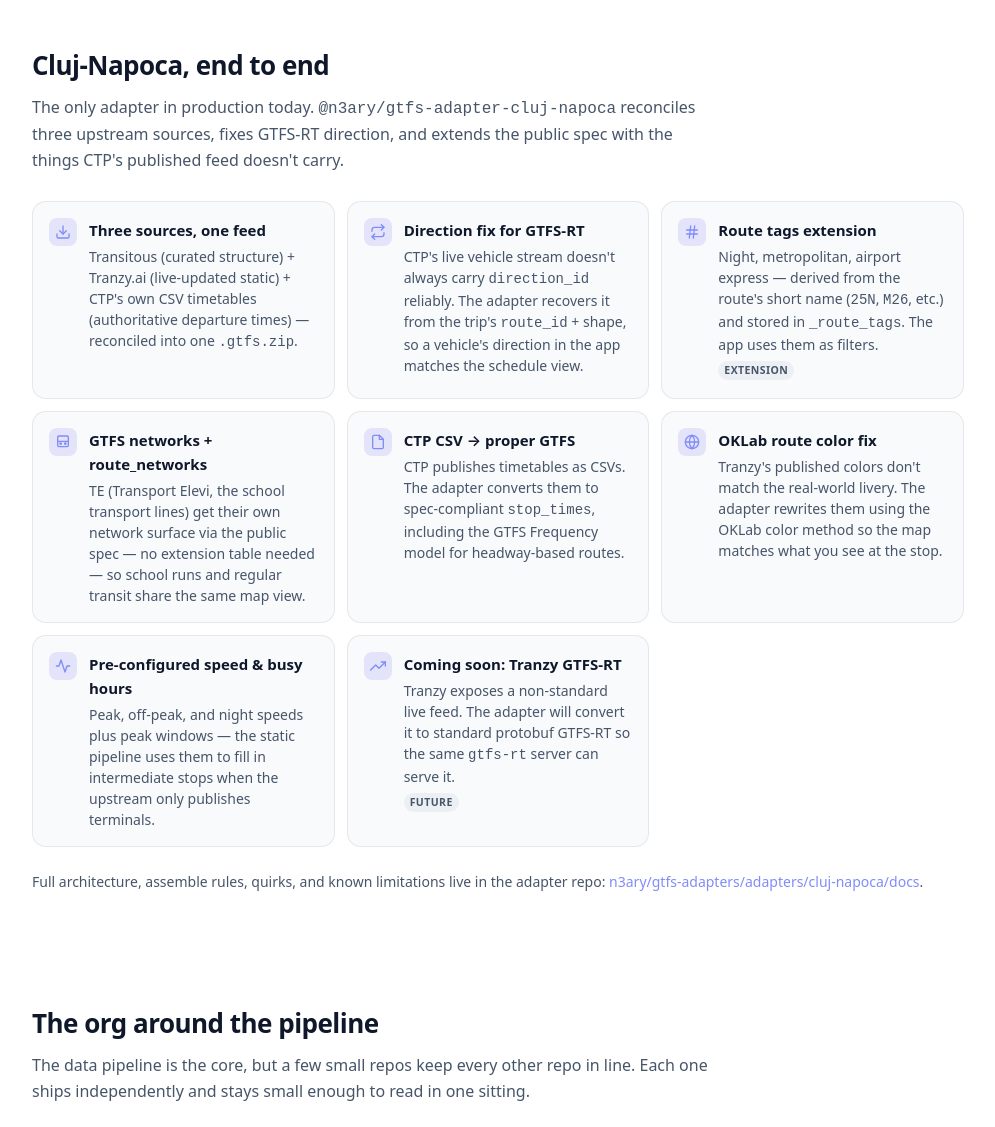
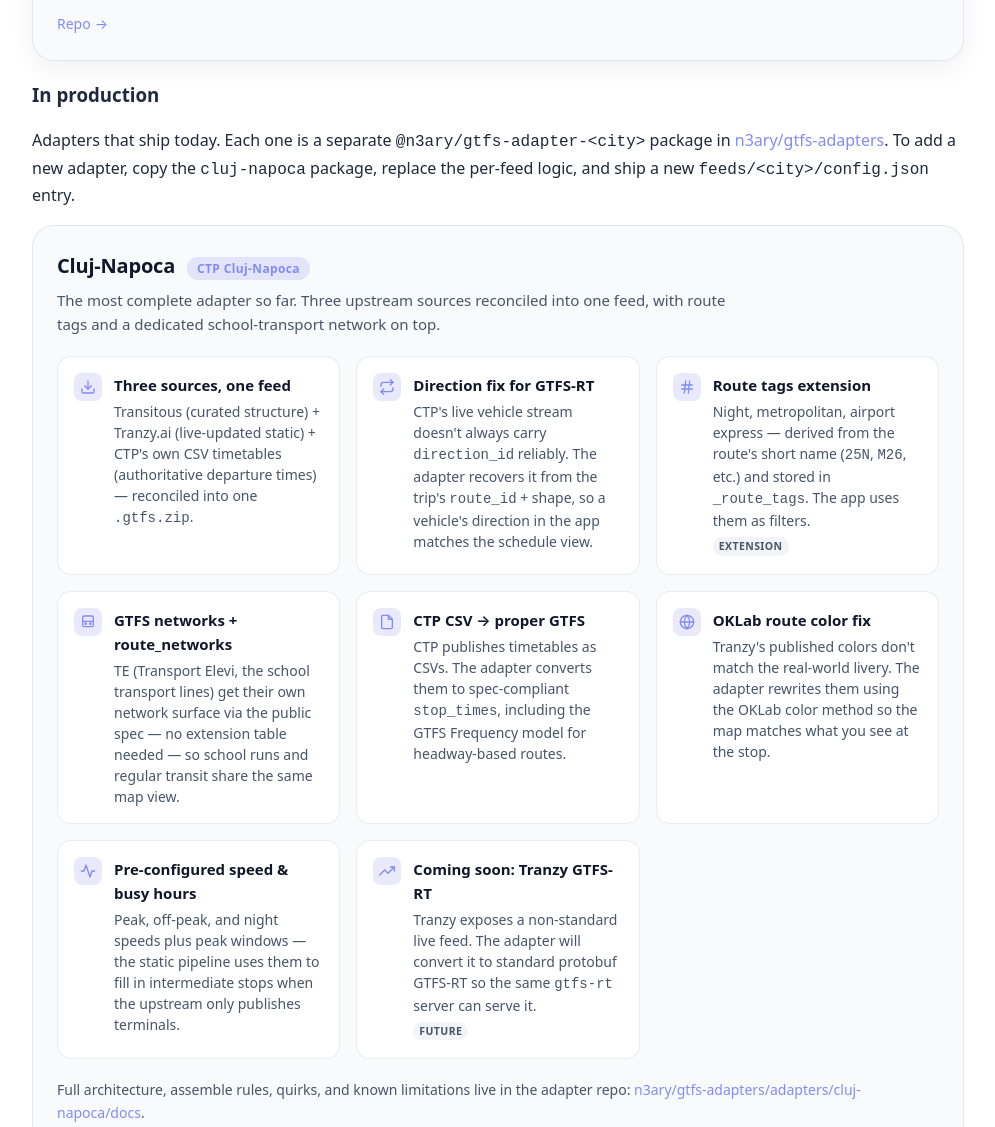
Before and after one commit to n3ary/website, a plain HTML site: page developers/index.html in a window 1280 px wide. Shown: the part 2632-3759 px from the top of the page, without its empty margins (142-1137 px from the left). Drawn offline with Linux system fonts and the light colour scheme.

Commit message:
feat(developers): consolidate adapters into a single section
User review of the dev page structure: the previous layout had two
separate sections, "Per-feed adapters" (the contract) and "Cluj-Napoca,
end to end" (8 feature cards). That made Cluj feel like the centerpiece
of the adapter story when it's just the most complete example.

Refactored to a single "Adapters" section with three sub-blocks:

  - The contract (h3): the three subpaths every adapter exposes
    (/ingest, /static, /rt). Moved here from the old standalone
    "Per-feed adapters" section.
  - In production (h3): a list of adapters that ship today. Each one
    is an <article class="adapter"> block with a feed-badge, a lead,
    and the feature cards. Cluj-Napoca is the first one; the structure
    is designed so a future Bucharest adapter (or any other) is a
    copy-the-block-and-rename operation, not a section rewrite.
  - "More coming" placeholder: a dashed-border <article class="adapter
    coming"> block at the end of the production list, signaling where
    new adapters will land.

Renamed:
  - cluj-grid  -> .grid (reused the existing helper)
  - cluj-item  -> .adapter-item (the inner feature card; same shape
                  will be reused for future adapter blocks)
  - cluj-callout -> .extras-cta (home page CTA; the section is now
                    feed-agnostic so the class shouldn't be either)

Home page:
  - "More in Cluj-Napoca" section -> "Beyond standard GTFS" (id:
    extensions). Lead is now feed-agnostic. The three Cluj-Napoca
    cards stay; they already carry a feed badge, so adding a Bucharest
    card later is a copy-the-card operation.
  - The CTA below the section now points to /developers/#adapters
    (the new consolidated section) instead of /developers/#cluj.

Adding a new adapter now requires:
  1. New @n3ary/gtfs-adapter-<city> package in n3ary/gtfs-adapters
  2. New feeds/<city>/config.json in n3ary/gtfs-publisher
  3. On this site, a new <article class="adapter"> block in the
     "In production" sub-section, with the city name, feed badge,
     lead paragraph, and feature cards. The "More coming" placeholder
     can stay (it signals the list is open) or be removed once the
     list is long enough.

```diff
--- a/developers/index.html
+++ b/developers/index.html
@@ -291,6 +291,54 @@
     }
     .card .links a:hover::after { transform: translateX(2px); }
 
+    /* --- Adapter block (per-feed sub-section) ------------------------- */
+
+    .adapter {
+      background: var(--surface);
+      border: 1px solid var(--line);
+      border-radius: var(--radius-lg);
+      padding: 24px;
+      margin-top: 16px;
+    }
+    .adapter-head {
+      display: flex; align-items: baseline; gap: 12px;
+      flex-wrap: wrap;
+      margin-bottom: 6px;
+    }
+    .adapter-head h4 {
+      margin: 0;
+      font-size: 20px;
+      font-weight: 700;
+      letter-spacing: -0.01em;
+      color: var(--ink-strong);
+    }
+    .feed-badge {
+      display: inline-block;
+      padding: 2px 10px;
+      border-radius: 999px;
+      background: rgba(79, 70, 229, 0.12);
+      color: var(--indigo-light);
+      font-size: 12px;
+      font-weight: 600;
+      letter-spacing: 0.03em;
+    }
+    .adapter-lead {
+      margin: 0 0 20px;
+      color: var(--ink-muted);
+      font-size: 15px;
+      max-width: 680px;
+    }
+    .adapter.coming {
+      background: transparent;
+      border: 1px dashed var(--line-strong);
+      text-align: center;
+    }
+    .adapter.coming .adapter-head { justify-content: center; }
+    .adapter.coming .adapter-lead {
+      margin: 0;
+      font-size: 14px;
+    }
+
     /* --- Spec badges row --------------------------------------------- */
 
     .specs {
@@ -307,21 +355,16 @@
     .spec strong { color: var(--ink-strong); font-weight: 600; }
     .spec span { color: var(--ink-muted); font-size: 13px; }
 
-    /* --- Cluj nested list -------------------------------------------- */
+    /* --- Adapter feature card ----------------------------------------- */
 
-    .cluj-grid {
-      display: grid;
-      grid-template-columns: repeat(auto-fit, minmax(280px, 1fr));
-      gap: 12px;
-    }
-    .cluj-item {
+    .adapter-item {
       display: flex; gap: 12px;
       padding: 16px;
-      background: var(--surface);
+      background: var(--bg);
       border: 1px solid var(--line);
       border-radius: var(--radius);
     }
-    .cluj-item .ico {
+    .adapter-item .ico {
       flex: 0 0 auto;
       width: 28px; height: 28px;
       border-radius: 8px;
@@ -329,19 +372,19 @@
       color: var(--indigo-light);
       display: inline-flex; align-items: center; justify-content: center;
     }
-    .cluj-item h4 {
+    .adapter-item h4 {
       margin: 0 0 4px;
       font-size: 15px;
       font-weight: 600;
       color: var(--ink-strong);
     }
-    .cluj-item p {
+    .adapter-item p {
       margin: 0;
       color: var(--ink-muted);
       font-size: 14px;
       line-height: 1.5;
     }
-    .cluj-item .tag {
+    .adapter-item .tag {
       display: inline-block;
       margin-top: 6px;
       padding: 1px 6px;
@@ -617,8 +660,11 @@
     </section>
 
     <section class="scoped" id="adapters" aria-labelledby="adapters-h">
-      <h2 id="adapters-h">Per-feed adapters</h2>
-      <p class="lead"><a href="https://github.com/n3ary/gtfs-adapters" rel="noopener" style="color: var(--indigo-light);">n3ary/gtfs-adapters</a> is where every per-feed decision lives. The publisher dynamic-imports the adapter at runtime — <code>${publisher}/ingest</code> returns a zip, <code>${publisher}/static</code> adds sqlite columns, <code>${publisher}/rt</code> registers RT quirks.</p>
+      <h2 id="adapters-h">Adapters</h2>
+      <p class="lead">Every per-feed decision lives in an adapter package. The generic publisher has zero per-feed code; the source reconciliation, the per-feed validations, and the extensions that don't fit the public spec all sit inside one operator's adapter. The contract is the same for every adapter; the per-feed logic is whatever that feed needs.</p>
+
+      <h3 id="adapters-contract-h">The contract</h3>
+      <p>Three subpaths, all dynamic-imported by the orchestrator. An adapter is just a published npm package that exposes them.</p>
 
       <div class="stack">
         <article class="stack-card">
@@ -638,15 +684,20 @@
           </div>
         </article>
       </div>
-    </section>
 
-    <section class="scoped" id="cluj" aria-labelledby="cluj-h">
-      <h2 id="cluj-h">Cluj-Napoca, end to end</h2>
-      <p class="lead">The only adapter in production today. <code>@n3ary/gtfs-adapter-cluj-napoca</code> reconciles three upstream sources, fixes GTFS-RT direction, and extends the public spec with the things CTP's published feed doesn't carry.</p>
+      <h3 id="adapters-prod-h">In production</h3>
+      <p>Adapters that ship today. Each one is a separate <code>@n3ary/gtfs-adapter-&lt;city&gt;</code> package in <a href="https://github.com/n3ary/gtfs-adapters" rel="noopener" style="color: var(--indigo-light);">n3ary/gtfs-adapters</a>. To add a new adapter, copy the <code>cluj-napoca</code> package, replace the per-feed logic, and ship a new <code>feeds/&lt;city&gt;/config.json</code> entry.</p>
 
-      <div class="cluj-grid">
+      <article class="adapter">
+        <header class="adapter-head">
+          <h4>Cluj-Napoca</h4>
+          <span class="feed-badge">CTP Cluj-Napoca</span>
+        </header>
+        <p class="adapter-lead">The most complete adapter so far. Three upstream sources reconciled into one feed, with route tags and a dedicated school-transport network on top.</p>
 
-        <div class="cluj-item">
+        <div class="grid">
+
+          <div class="adapter-item">
             <span class="ico" aria-hidden="true">
               <svg width="16" height="16" viewBox="0 0 24 24" fill="none" stroke="currentColor" stroke-width="2" stroke-linecap="round" stroke-linejoin="round"><path d="M21 15v4a2 2 0 0 1-2 2H5a2 2 0 0 1-2-2v-4"/><polyline points="7 10 12 15 17 10"/><line x1="12" y1="15" x2="12" y2="3"/></svg>
             </span>
@@ -656,7 +707,7 @@
             </div>
           </div>
 
-        <div class="cluj-item">
+          <div class="adapter-item">
             <span class="ico" aria-hidden="true">
               <svg width="16" height="16" viewBox="0 0 24 24" fill="none" stroke="currentColor" stroke-width="2" stroke-linecap="round" stroke-linejoin="round"><polyline points="17 1 21 5 17 9"/><path d="M3 11V9a4 4 0 0 1 4-4h14"/><polyline points="7 23 3 19 7 15"/><path d="M21 13v2a4 4 0 0 1-4 4H3"/></svg>
             </span>
@@ -666,7 +717,7 @@
             </div>
           </div>
 
-        <div class="cluj-item">
+          <div class="adapter-item">
             <span class="ico" aria-hidden="true">
               <svg width="16" height="16" viewBox="0 0 24 24" fill="none" stroke="currentColor" stroke-width="2" stroke-linecap="round" stroke-linejoin="round"><line x1="4" y1="9" x2="20" y2="9"/><line x1="4" y1="15" x2="20" y2="15"/><line x1="10" y1="3" x2="8" y2="21"/><line x1="16" y1="3" x2="14" y2="21"/></svg>
             </span>
@@ -677,7 +728,7 @@
             </div>
           </div>
 
-        <div class="cluj-item">
+          <div class="adapter-item">
             <span class="ico" aria-hidden="true">
               <svg width="16" height="16" viewBox="0 0 24 24" fill="none" stroke="currentColor" stroke-width="2" stroke-linecap="round" stroke-linejoin="round"><rect x="4" y="3" width="16" height="16" rx="2"/><path d="M4 11h16"/><circle cx="8.5" cy="14.5" r="1" fill="currentColor"/><circle cx="15.5" cy="14.5" r="1" fill="currentColor"/></svg>
             </span>
@@ -687,7 +738,7 @@
             </div>
           </div>
 
-        <div class="cluj-item">
+          <div class="adapter-item">
             <span class="ico" aria-hidden="true">
               <svg width="16" height="16" viewBox="0 0 24 24" fill="none" stroke="currentColor" stroke-width="2" stroke-linecap="round" stroke-linejoin="round"><path d="M14 2H6a2 2 0 0 0-2 2v16a2 2 0 0 0 2 2h12a2 2 0 0 0 2-2V8z"/><polyline points="14 2 14 8 20 8"/></svg>
             </span>
@@ -697,7 +748,7 @@
             </div>
           </div>
 
-        <div class="cluj-item">
+          <div class="adapter-item">
             <span class="ico" aria-hidden="true">
               <svg width="16" height="16" viewBox="0 0 24 24" fill="none" stroke="currentColor" stroke-width="2" stroke-linecap="round" stroke-linejoin="round"><circle cx="12" cy="12" r="10"/><path d="M2 12h20"/><path d="M12 2a14.5 14.5 0 0 1 0 20"/><path d="M12 2a14.5 14.5 0 0 0 0 20"/></svg>
             </span>
@@ -707,7 +758,7 @@
             </div>
           </div>
 
-        <div class="cluj-item">
+          <div class="adapter-item">
             <span class="ico" aria-hidden="true">
               <svg width="16" height="16" viewBox="0 0 24 24" fill="none" stroke="currentColor" stroke-width="2" stroke-linecap="round" stroke-linejoin="round"><polyline points="22 12 18 12 15 21 9 3 6 12 2 12"/></svg>
             </span>
@@ -717,7 +768,7 @@
             </div>
           </div>
 
-        <div class="cluj-item">
+          <div class="adapter-item">
             <span class="ico" aria-hidden="true">
               <svg width="16" height="16" viewBox="0 0 24 24" fill="none" stroke="currentColor" stroke-width="2" stroke-linecap="round" stroke-linejoin="round"><polyline points="23 6 13.5 15.5 8.5 10.5 1 18"/><polyline points="17 6 23 6 23 12"/></svg>
             </span>
@@ -730,7 +781,15 @@
 
         </div>
 
-      <p style="margin-top: 24px; font-size: 14px; color: var(--ink-muted);">Full architecture, assemble rules, quirks, and known limitations live in the adapter repo: <a href="https://github.com/n3ary/gtfs-adapters/tree/main/adapters/cluj-napoca/docs" rel="noopener" style="color: var(--indigo-light);">n3ary/gtfs-adapters/adapters/cluj-napoca/docs</a>.</p>
+        <p style="margin-top: 20px; font-size: 14px; color: var(--ink-muted);">Full architecture, assemble rules, quirks, and known limitations live in the adapter repo: <a href="https://github.com/n3ary/gtfs-adapters/tree/main/adapters/cluj-napoca/docs" rel="noopener" style="color: var(--indigo-light);">n3ary/gtfs-adapters/adapters/cluj-napoca/docs</a>.</p>
+      </article>
+
+      <article class="adapter coming">
+        <header class="adapter-head">
+          <h4>More coming</h4>
+        </header>
+        <p class="adapter-lead">The contract is open. New adapters land here as more operators come online — each one is a separate <code>n3ary/gtfs-adapter-&lt;city&gt;</code> package, not a change to this site.</p>
+      </article>
     </section>
 
     <section class="scoped" id="org" aria-labelledby="org-h">
```
Also changed, not shown: index.html (+14 -14 lines). Lines whose indentation alone changed are shown as unchanged.
